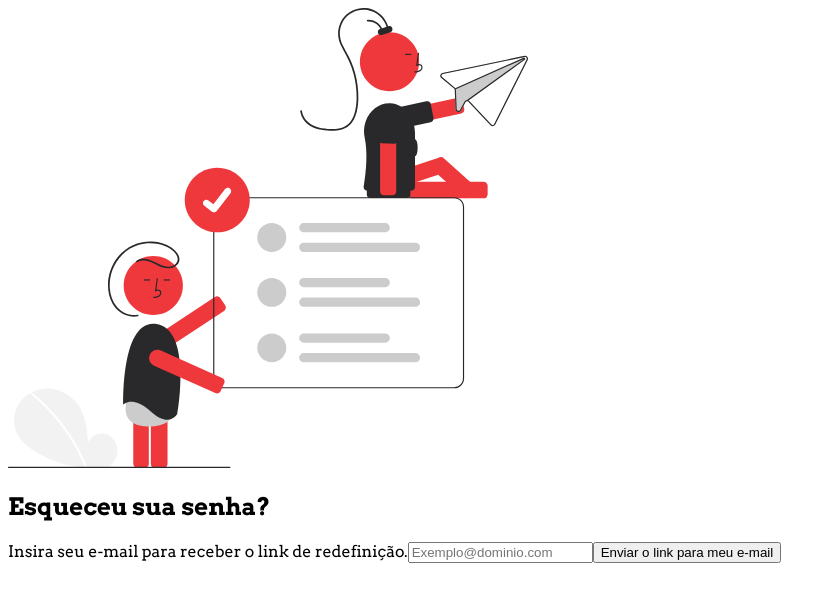
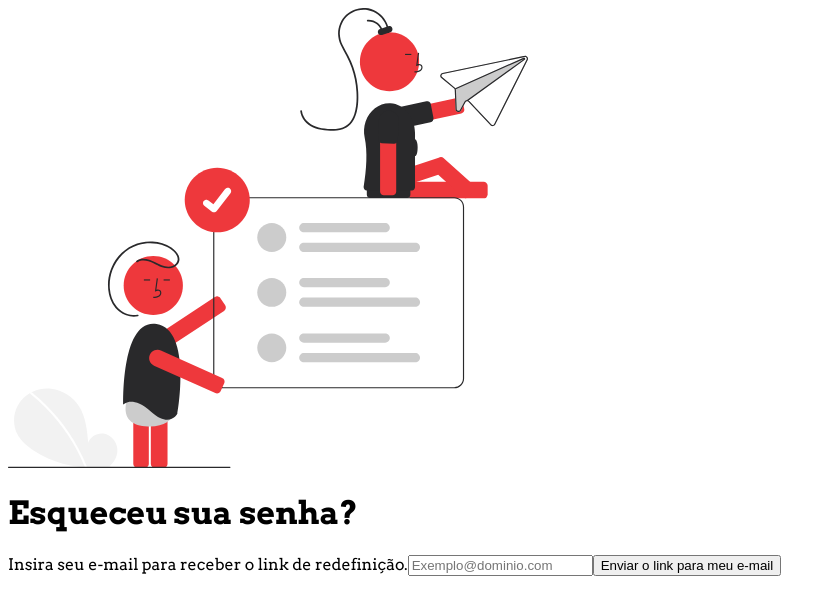
Before and after one commit to RuanScherer/OpaFood, a Next.js app in the folder web/: page /esqueci-minha-senha in a window 1280 px wide. Shown: the top 614 px of the page, without its empty margins (0-835 px from the left). Built offline with nearby package versions, Linux system fonts and the light colour scheme.

Commit message:
feat: request reset password token to api

```diff
--- a/web/pages/esqueci-minha-senha.tsx
+++ b/web/pages/esqueci-minha-senha.tsx
@@ -1,9 +1,33 @@
 import { useRouter } from "next/router"
-import { useState } from "react"
+import { FormEvent, useEffect, useRef, useState } from "react"
+import api from "../services/api"
+import { FiInfo } from 'react-icons/fi'
 
 const ForgotMyPassword: React.FC = () => {
   const [email, setEmail] = useState("")
+  const [error, setError] = useState("")
+  const buttonRef = useRef(null)
   const router = useRouter()
+
+  useEffect(() => {
+    if (localStorage.getItem("authenticationToken")) router.back()
+  }, [])
+
+  const handleGetResetPasswordToken = async (event: FormEvent) => {
+    event.preventDefault()
+
+    if (!email) return
+
+    buttonRef.current.innerHTML = "Carregando..."
+
+    api
+      .post("/customers/getPasswordResetToken", { email })
+      .then(() => router.push("verifique-seu-email"))
+      .catch(() => {
+        setError("Erro no servidor ao processar sua solicitação.")
+        buttonRef.current.innerHTML = "Enviar o link para meu e-mail"
+      })
+  }
 
   return (
     <main className="mx-auto grid grid-cols-9 min-h-screen py-14 lg:p-20 xl:p-24">
@@ -14,7 +38,9 @@ const ForgotMyPassword: React.FC = () => {
           alt="Illustration"/>
       </aside>
 
-      <aside className="col-span-9 md:col-span-5 xl:col-span-4 flex flex-col items-center justify-center md:items-start text-center md:text-left py-8 px-16">
+      <form
+        onSubmit={handleGetResetPasswordToken}
+        className="col-span-9 md:col-span-5 xl:col-span-4 flex flex-col items-center justify-center md:items-start text-center md:text-left py-8 px-16">
         <h1 className="text-3xl md:text-4xl font-semibold text-dark">Esqueceu sua senha?</h1>
 
         <span className="text-gray-600 font-medium md:text-lg flex items-center mt-3 md:mt-5">
@@ -33,12 +59,21 @@ const ForgotMyPassword: React.FC = () => {
           required
           className="bg-white my-8 px-5 py-4 rounded-lg w-full border-2 border-transparent focus:border-primary transition duration-200"/>
 
+        { error &&
+          <span className="text-error font-medium text-sm leading-5 flex items-center mb-8">
+            <FiInfo size={26} className="mr-2"/>
+            {error}
+            <br/>
+            Por favor, tente novamente.
+          </span>
+        }
+
         <button
-          onClick={() => router.push("entrar")}
+          ref={buttonRef}
           className="w-full bg-primary text-white rounded-xl py-4 px-6 font-bold hover:bg-opacity-90 transition duration-200">
           Enviar o link para meu e-mail
         </button>
-      </aside>
+      </form>
     </main>
   )
 }
--- a/web/pages/verifique-seu-email.tsx
+++ b/web/pages/verifique-seu-email.tsx
@@ -16,11 +16,11 @@ const VerifyYourEmail: React.FC = () => {
         <h1 className="text-3xl md:text-4xl font-semibold text-dark">Verifique seu e-mail!</h1>
 
         <span className="text-gray-600 font-medium md:text-lg flex items-center mb-8 mt-3 md:my-5">
-          Para acessar sua conta, você precisa confirmar seu e-mail.
+          Para concluir, você precisa confirmar seu e-mail.
         </span>
 
         <button
-          onClick={() => router.push("entrar")}
+          onClick={() => router.push("/")}
           className="w-full bg-primary text-white rounded-xl py-4 px-6 font-bold hover:bg-opacity-90 transition duration-200">
           Entendido
         </button>
```
